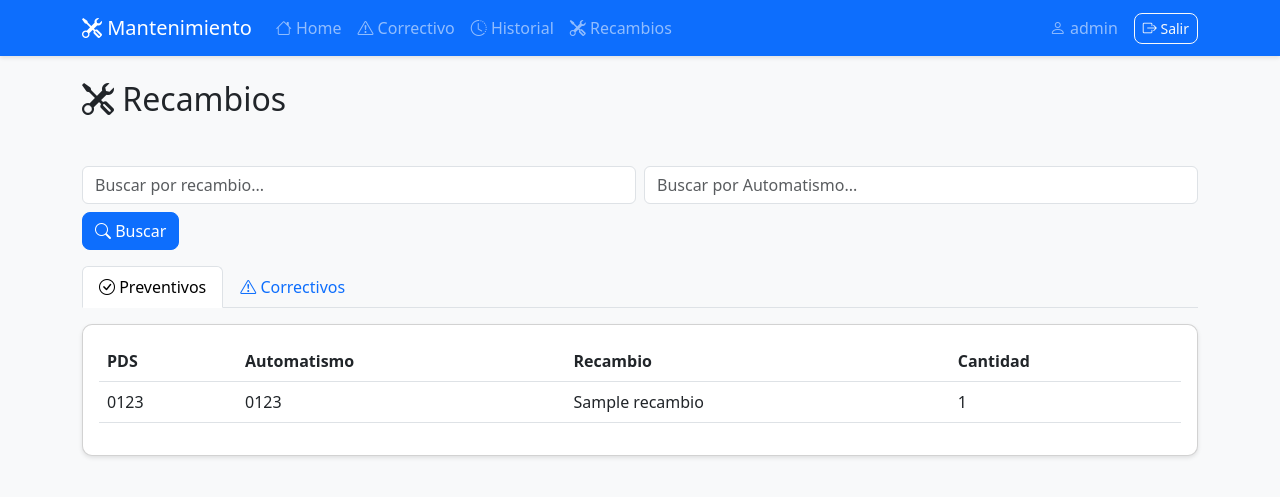
After one commit to fidelincidane/mantenimiento-app, a Django app: page /recambios/ in a window 1280 px wide. The commit adds this page. Shown: the top 497 px of the page. Run offline with Django 5.2, Linux system fonts and the light colour scheme; a user stored in the database is signed in; data comes from the database, SQL or seed files in the repository; tables that the repository leaves empty hold one stand-in row (values such as "Sample post").

Commit message:
Add: type labels in home, add recambios search page

```diff
--- a/preventivoapp/templates/preventivoapp/automatismos.html
+++ b/preventivoapp/templates/preventivoapp/automatismos.html
@@ -16,6 +16,7 @@
     <div class="col-6 col-md-3 mb-2">
         <a href="{% url 'detalle_preventivo' p.id %}" class="card text-decoration-none">
             <div class="card-body text-center">
+                <span class="badge bg-primary mb-1">Preventivo</span>
                 <h6 class="mb-1">{{ p.codigo }}</h6>
                 <small class="text-muted">{{ p.automatismo.codigo }}</small><br>
                 <span class="badge bg-{% if p.estado == 'parado' %}warning{% else %}info{% endif %}">
@@ -30,6 +31,7 @@
     <div class="col-6 col-md-3 mb-2">
         <a href="{% url 'detalle_correctivo' c.id %}" class="card text-decoration-none">
             <div class="card-body text-center">
+                <span class="badge bg-danger mb-1">Correctivo</span>
                 <h6 class="mb-1">{{ c.codigo }}</h6>
                 <small class="text-muted">{{ c.automatismo.codigo }}</small><br>
                 <span class="badge bg-{% if c.estado == 'parado' %}warning{% else %}info{% endif %}">
--- a/preventivoapp/templates/preventivoapp/base.html
+++ b/preventivoapp/templates/preventivoapp/base.html
@@ -42,6 +42,11 @@
                             <i class="bi bi-clock-history"></i> Historial
                         </a>
                     </li>
+                    <li class="nav-item">
+                        <a class="nav-link" href="{% url 'buscar_recambios' %}">
+                            <i class="bi bi-tools"></i> Recambios
+                        </a>
+                    </li>
                 </ul>
                 <span class="navbar-text me-3">
                     <i class="bi bi-person"></i> {{ user.username }}
--- /dev/null
+++ b/preventivoapp/templates/preventivoapp/recambios.html
@@ -0,0 +1,112 @@
+{% extends 'preventivoapp/base.html' %}
+{% load extras %}
+
+{% block title %}Recambios{% endblock %}
+
+{% block content %}
+<div class="row mb-4">
+    <div class="col-12">
+        <h2 class="mb-4"><i class="bi bi-tools"></i> Recambios</h2>
+    </div>
+</div>
+
+<form method="get" class="mb-3">
+    <div class="row g-2">
+        <div class="col-6">
+            <input type="text" name="busqueda_nombre" class="form-control" placeholder="Buscar por recambio..." value="{{ busqueda_nombre }}">
+        </div>
+        <div class="col-6">
+            <input type="text" name="busqueda_aut" class="form-control" placeholder="Buscar por Automatismo..." value="{{ busqueda_aut }}">
+        </div>
+        <div class="col-12">
+            <button class="btn btn-primary" type="submit">
+                <i class="bi bi-search"></i> Buscar
+            </button>
+            {% if busqueda_nombre or busqueda_aut %}
+            <a href="{% url 'buscar_recambios' %}" class="btn btn-secondary">Limpiar</a>
+            {% endif %}
+        </div>
+    </div>
+</form>
+
+<ul class="nav nav-tabs mb-3" id="recambiosTab" role="tablist">
+    <li class="nav-item" role="presentation">
+        <button class="nav-link active" id="preventivos-tab" data-bs-toggle="tab" data-bs-target="#preventivos" type="button">
+            <i class="bi bi-check-circle"></i> Preventivos
+        </button>
+    </li>
+    <li class="nav-item" role="presentation">
+        <button class="nav-link" id="correctivos-tab" data-bs-toggle="tab" data-bs-target="#correctivos" type="button">
+            <i class="bi bi-exclamation-triangle"></i> Correctivos
+        </button>
+    </li>
+</ul>
+
+<div class="tab-content" id="recambiosTabContent">
+    <div class="tab-pane fade show active" id="preventivos">
+        <div class="card mb-4">
+            <div class="card-body">
+                {% if recambios_preventivos %}
+                <div class="table-responsive">
+                    <table class="table table-hover">
+                        <thead>
+                            <tr>
+                                <th>PDS</th>
+                                <th>Automatismo</th>
+                                <th>Recambio</th>
+                                <th>Cantidad</th>
+                            </tr>
+                        </thead>
+                        <tbody>
+                            {% for r in recambios_preventivos %}
+                            <tr>
+                                <td>{{ r.preventivo.codigo }}</td>
+                                <td>{{ r.preventivo.automatismo.codigo }}</td>
+                                <td>{{ r.nombre }}</td>
+                                <td>{{ r.cantidad }}</td>
+                            </tr>
+                            {% endfor %}
+                        </tbody>
+                    </table>
+                </div>
+                {% else %}
+                <p class="text-center text-muted">No hay recambios en preventivos</p>
+                {% endif %}
+            </div>
+        </div>
+    </div>
+
+    <div class="tab-pane fade" id="correctivos">
+        <div class="card">
+            <div class="card-body">
+                {% if recambios_correctivos %}
+                <div class="table-responsive">
+                    <table class="table table-hover">
+                        <thead>
+                            <tr>
+                                <th>PDS</th>
+                                <th>Automatismo</th>
+                                <th>Recambio</th>
+                                <th>Cantidad</th>
+                            </tr>
+                        </thead>
+                        <tbody>
+                            {% for r in recambios_correctivos %}
+                            <tr>
+                                <td>{{ r.correctivo.codigo }}</td>
+                                <td>{{ r.correctivo.automatismo.codigo }}</td>
+                                <td>{{ r.nombre }}</td>
+                                <td>{{ r.cantidad }}</td>
+                            </tr>
+                            {% endfor %}
+                        </tbody>
+                    </table>
+                </div>
+                {% else %}
+                <p class="text-center text-muted">No hay recambios en correctivos</p>
+                {% endif %}
+            </div>
+        </div>
+    </div>
+</div>
+{% endblock %}
--- a/preventivoapp/urls.py
+++ b/preventivoapp/urls.py
@@ -33,4 +33,7 @@ urlpatterns = [
     path('historial/', views.historial, name='historial'),
     path('historial/preventivo/<str:codigo_pds>/', views.detalle_historial_preventivo, name='detalle_historial_preventivo'),
     path('historial/correctivo/<str:codigo_pds>/', views.detalle_historial_correctivo, name='detalle_historial_correctivo'),
+
+    # Recambios
+    path('recambios/', views.buscar_recambios, name='buscar_recambios'),
 ]
--- a/preventivoapp/views.py
+++ b/preventivoapp/views.py
@@ -495,3 +495,29 @@ def detalle_historial_preventivo(request, codigo_pds):
 def detalle_historial_correctivo(request, codigo_pds):
     correctivo = get_object_or_404(Correctivo, codigo=codigo_pds)
     return render(request, 'preventivoapp/detalle_historial_correctivo.html', {'correctivo': correctivo})
+
+
+# ========== RECAMBIOS ==========
+
+@login_required
+def buscar_recambios(request):
+    busqueda_nombre = request.GET.get('busqueda_nombre', '')
+    busqueda_aut = request.GET.get('busqueda_aut', '')
+
+    recambios_preventivos = Recambio.objects.all().select_related('preventivo', 'preventivo__automatismo')
+    recambios_correctivos = RecambioCorrectivo.objects.all().select_related('correctivo', 'correctivo__automatismo')
+
+    if busqueda_nombre:
+        recambios_preventivos = recambios_preventivos.filter(nombre__icontains=busqueda_nombre)
+        recambios_correctivos = recambios_correctivos.filter(nombre__icontains=busqueda_nombre)
+
+    if busqueda_aut:
+        recambios_preventivos = recambios_preventivos.filter(preventivo__automatismo__codigo__icontains=busqueda_aut)
+        recambios_correctivos = recambios_correctivos.filter(correctivo__automatismo__codigo__icontains=busqueda_aut)
+
+    return render(request, 'preventivoapp/recambios.html', {
+        'recambios_preventivos': recambios_preventivos,
+        'recambios_correctivos': recambios_correctivos,
+        'busqueda_nombre': busqueda_nombre,
+        'busqueda_aut': busqueda_aut
+    })
```
